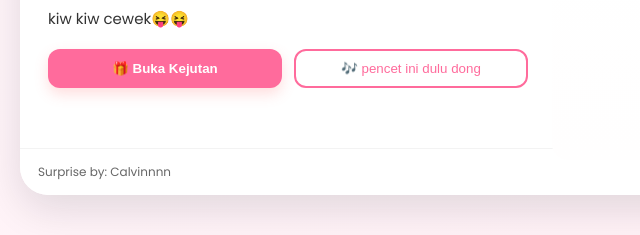
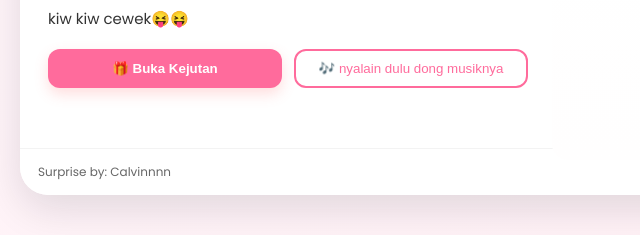
Before and after one commit to vinblogspot/ultah, a plain HTML site: page index.html in a window 1280 px wide. Shown: the part 433-668 px from the top of the page, 130-770 px from the left. Drawn offline with Linux system fonts and the light colour scheme.

Commit message:
Update index.html

```diff
--- a/index.html
+++ b/index.html
@@ -80,7 +80,7 @@
 
         <div class="cake">
           <button class="button" id="showMessage">🎁 Buka Kejutan</button>
-          <button class="mute" id="toggleMusic">🎶 pencet ini dulu dong</button>
+          <button class="mute" id="toggleMusic">🎶 nyalain dulu dong musiknya</button>
         </div>
 
         <!-- Bagian kejutan -->
```
